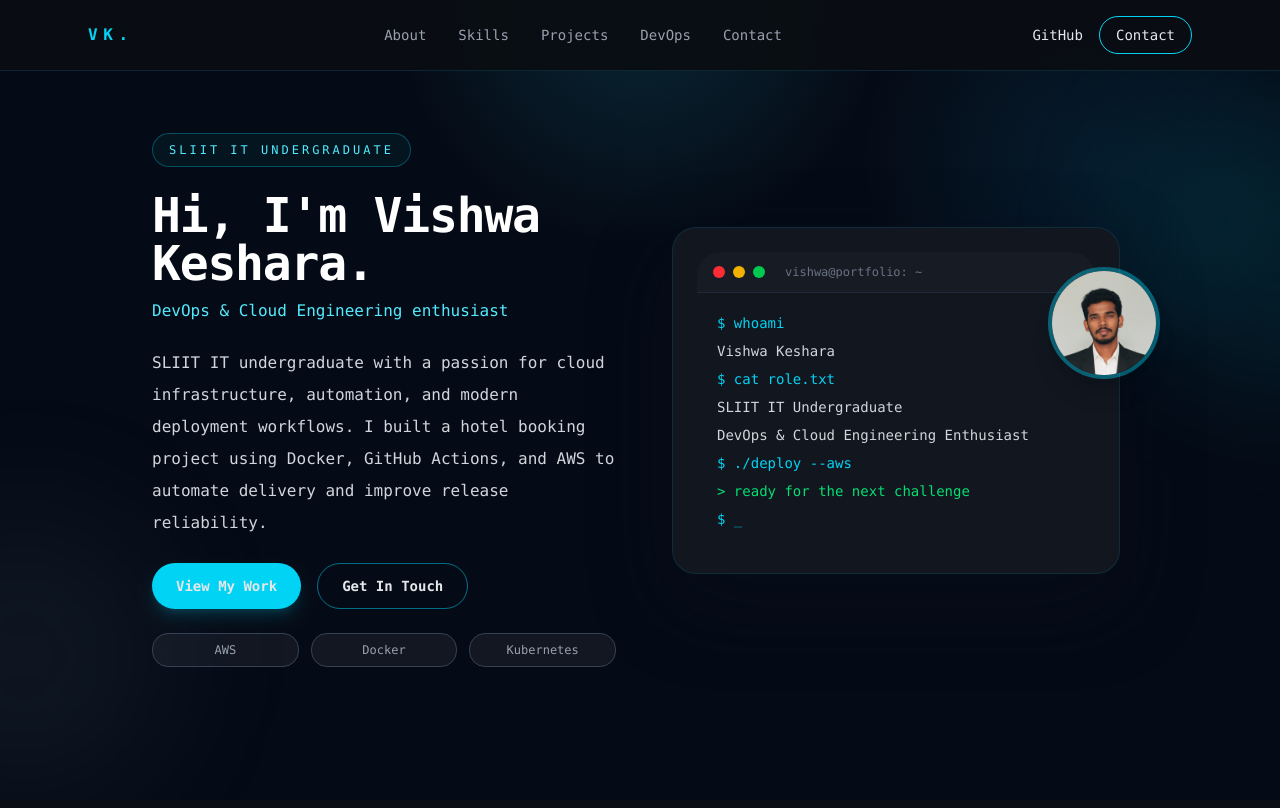
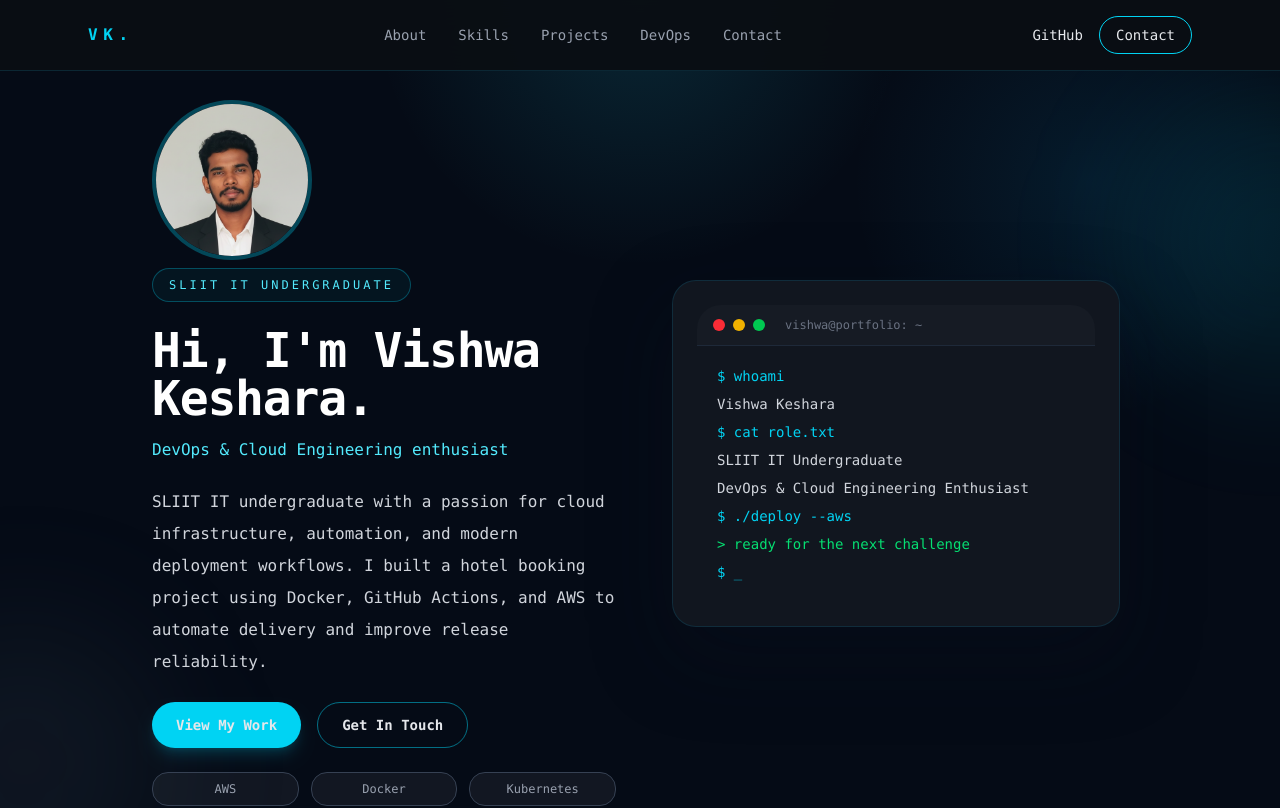
Before and after one commit to VishwaKeshara/vishwa-portfolio, a React (Vite) app: page / in a window 1280 px wide. Shown: the top 808 px of the page. Built offline with nearby package versions, Linux system fonts and the light colour scheme.

Commit message:
Update Hero component layout and profile picture positioning for improved aesthetics

```diff
--- a/src/components/Hero.jsx
+++ b/src/components/Hero.jsx
@@ -19,13 +19,19 @@ export default function Hero() {
 
       <div className="relative max-w-6xl mx-auto grid md:grid-cols-2 gap-12 px-6 items-center">
         <div className="space-y-6">
+          <img
+            src={profilePic}
+            alt="Vishwa Keshara"
+            className="w-32 h-32 md:w-40 md:h-40 rounded-full object-cover border-4 border-cyan-400/30 mb-2"
+          />
+
           <div className="inline-flex items-center gap-2 rounded-full border border-cyan-400/30 bg-cyan-400/5 px-4 py-2 text-xs uppercase tracking-[0.25em] text-cyan-300">
             SLIIT IT Undergraduate
           </div>
 
           <div>
             <h1 className="text-4xl md:text-5xl font-bold tracking-tight text-white">Hi, I'm Vishwa Keshara.</h1>
-            <p className="mt-3 text-cyan-300 font-medium">DevOps & Cloud Engineering enthusiast</p>
+            <p className="mt-4 text-cyan-300 font-medium">DevOps & Cloud Engineering enthusiast</p>
           </div>
 
           <p className="text-gray-300 max-w-xl leading-8">
@@ -84,11 +90,6 @@ export default function Hero() {
               </p>
             </div>
           </div>
-          <img
-            src={profilePic}
-            alt="Vishwa Keshara"
-            className="absolute -right-10 top-10 w-28 h-28 rounded-full border-4 border-cyan-400/40 object-cover shadow-xl"
-          />
         </div>
       </div>
     </section>
```
